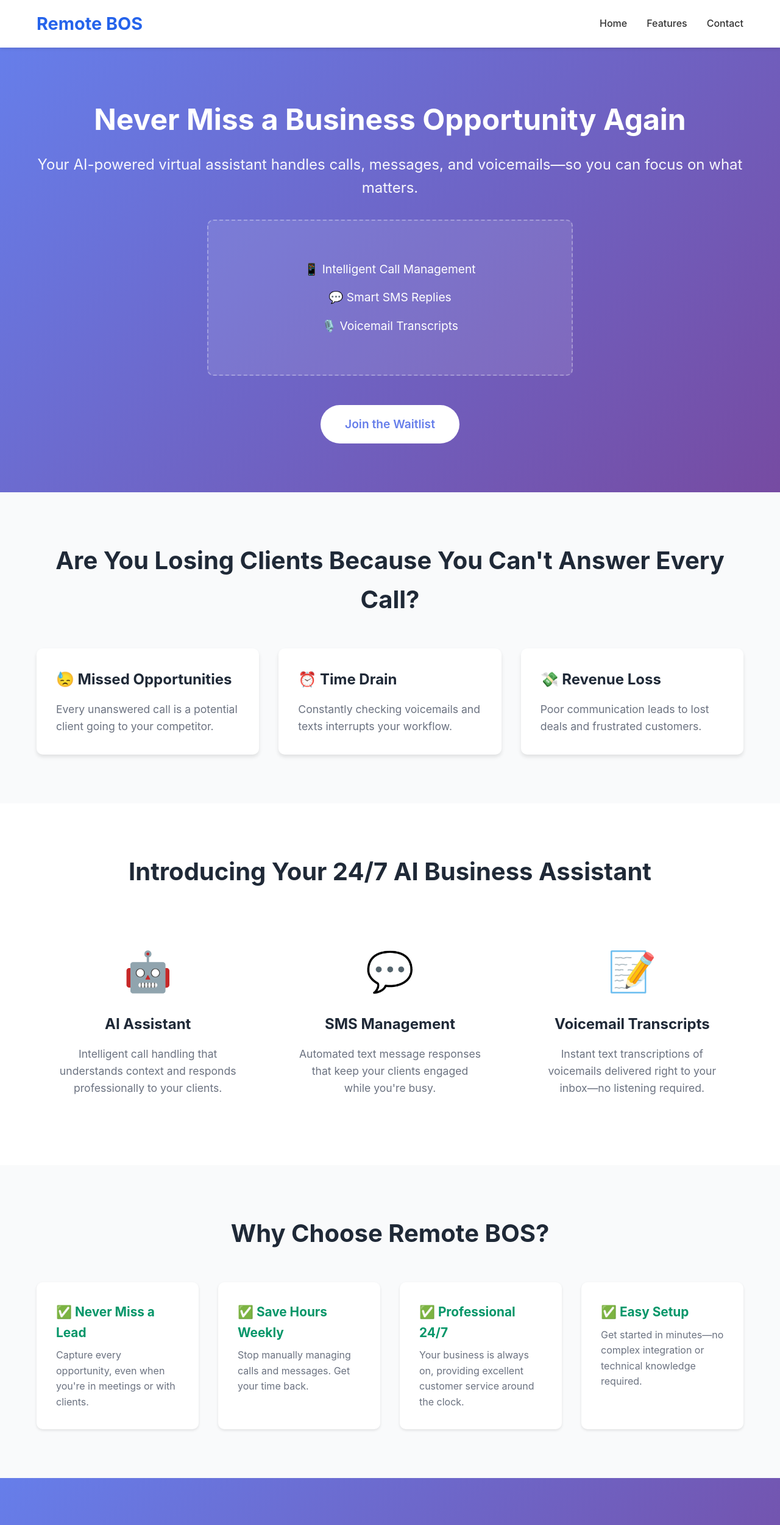
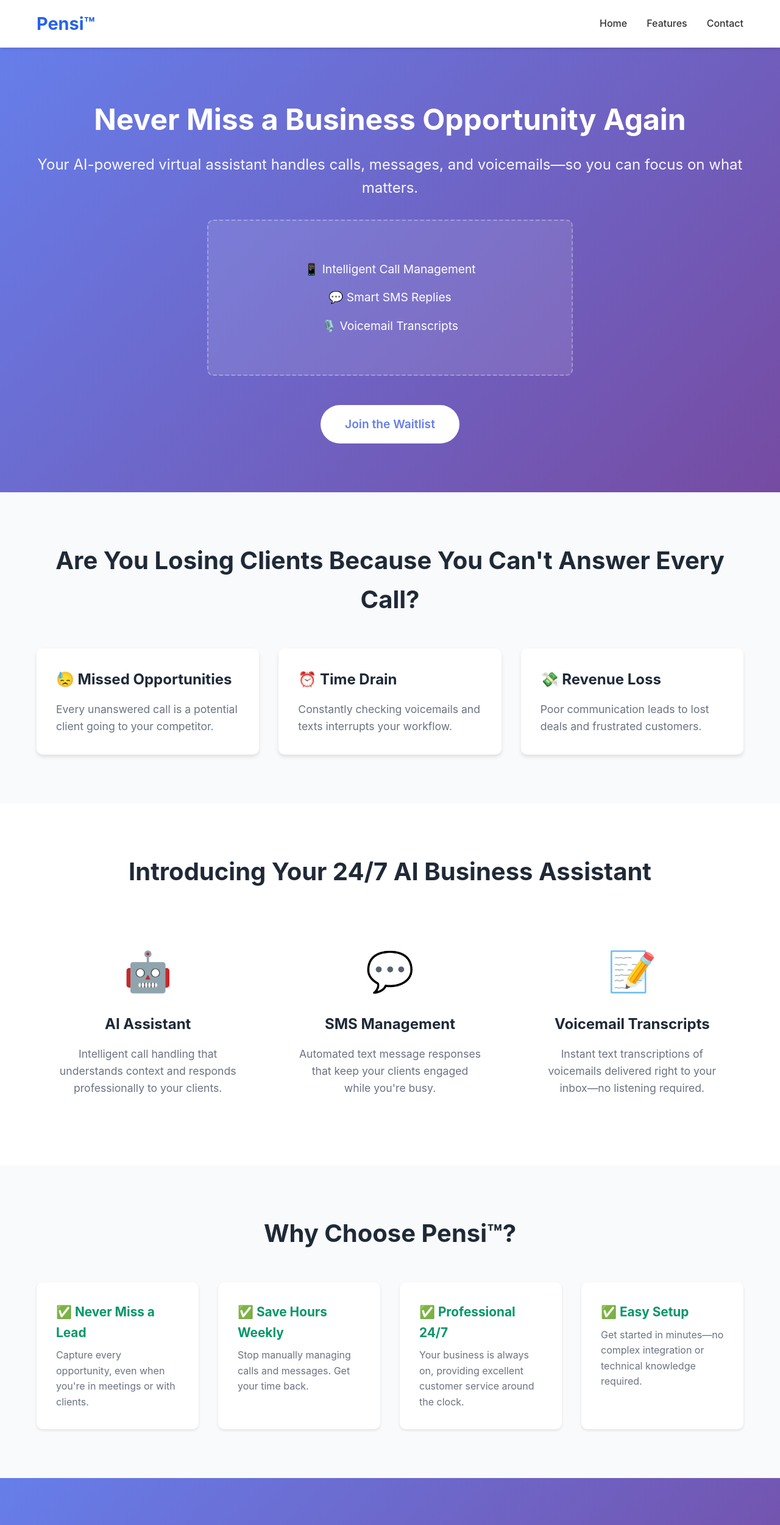
Before and after one commit to oocoder/remote-bos.github.io, a plain HTML site: page index.html in a window 1280 px wide. Shown: the top 2500 px of the page at 61% size. Drawn offline with Linux system fonts and the light colour scheme; a script that the page names is missing.

Commit message:
update remote-bos to pensi (trademark)

```diff
--- a/index.html
+++ b/index.html
@@ -16,7 +16,7 @@
         <nav class="navbar">
             <div class="container">
                 <div class="logo">
-                    <h1>Remote BOS</h1>
+                    <h1>Pensi™</h1>
                 </div>
                 <ul class="nav-menu">
                     <li><a href="#home">Home</a></li>
@@ -91,7 +91,7 @@
     <!-- Value Proposition Section -->
     <section id="value" class="value-proposition">
         <div class="container">
-            <h2>Why Choose Remote BOS?</h2>
+            <h2>Why Choose Pensi™?</h2>
             <div class="value-grid">
                 <div class="value-item">
                     <h3>✅ Never Miss a Lead</h3>
```
